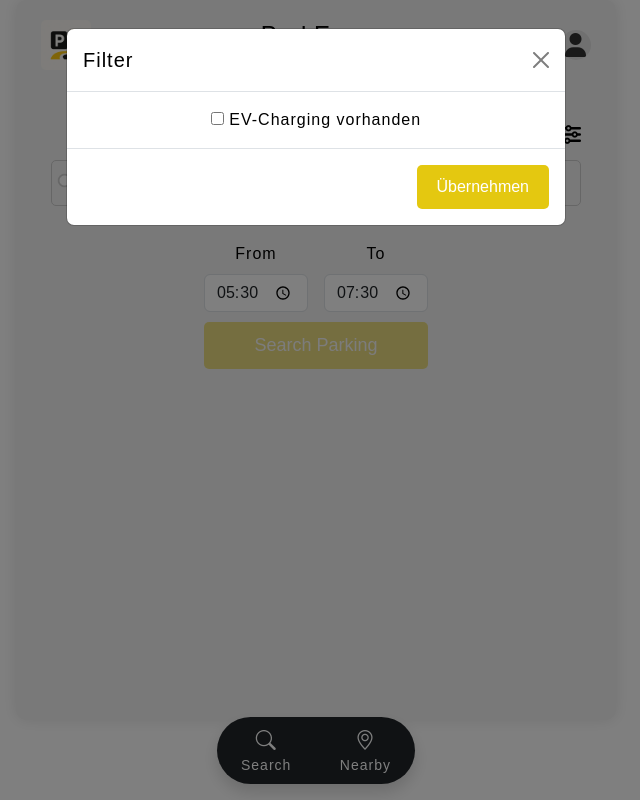
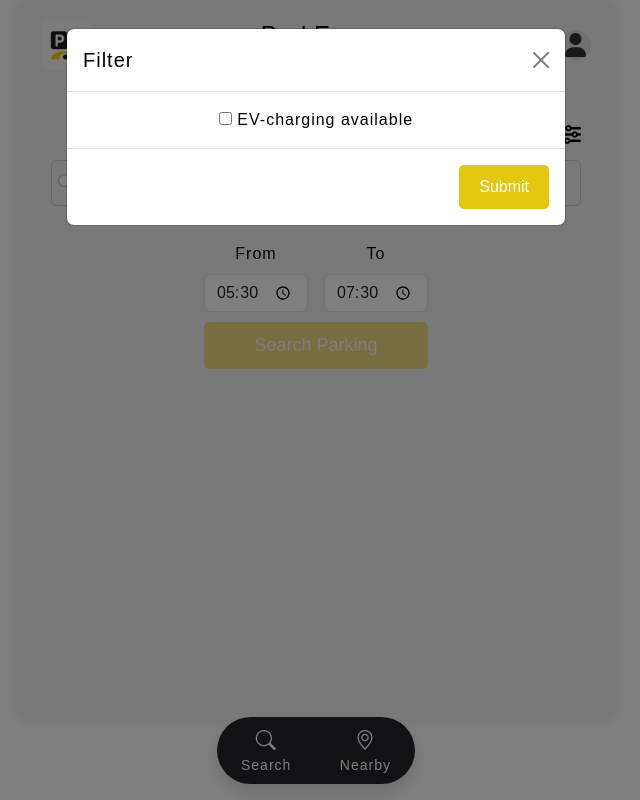
Before and after one commit to PaulaS06/parking-space-management-dortmund, a Flask app: page / in a window 1280 px wide, after a click that opens the changed part. Shown: the whole page, without its empty margins (324-964 px from the left). Run offline with Flask 3, Linux system fonts and the light colour scheme.

Commit message:
translation ev_charging

```diff
--- a/frontend/templates/index.html
+++ b/frontend/templates/index.html
@@ -45,12 +45,12 @@
                     <label>
                         <input type="checkbox" id="evChargingCheckbox"
                         {% if ev_filter %}checked{% endif %}>
-                        EV-Charging vorhanden
+                        EV-charging available
                     </label>
                 </div>
 
                 <div class="modal-footer">
-                    <button class="modal-btn" onclick="applyFilter()" data-bs-dismiss="modal">Übernehmen</button>
+                    <button class="modal-btn" onclick="applyFilter()" data-bs-dismiss="modal">Submit</button>
                 </div>
             </div>
         </div>
```
